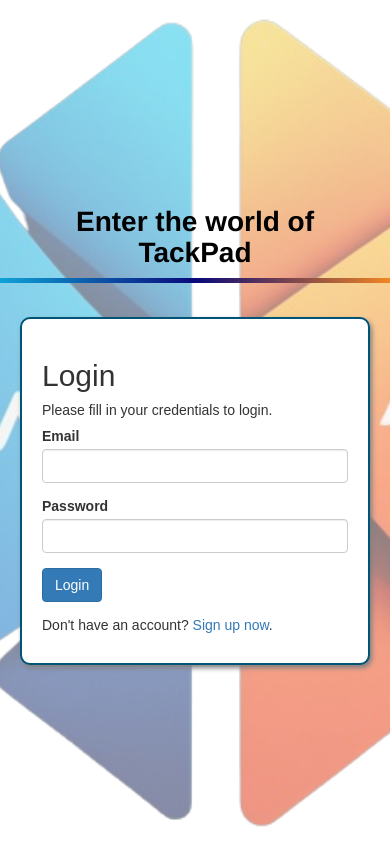
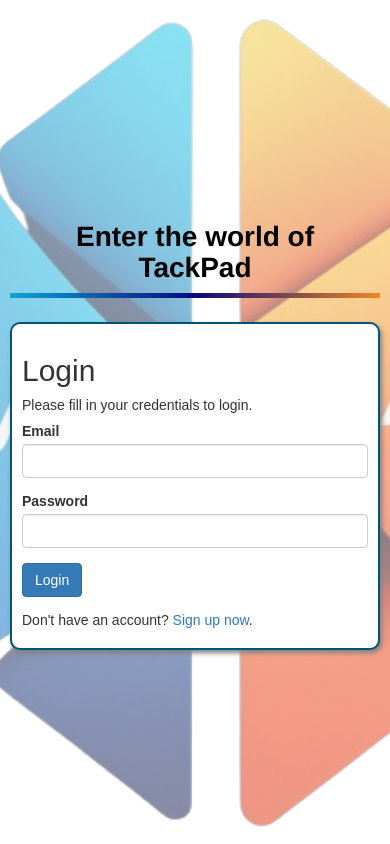
Before and after one commit to olivierluethy/TackPad, a PHP site: page /login in a window 390 px wide. Run offline with PHP 8.4, Linux system fonts and the light colour scheme; data that the repository does not hold is empty; some libraries are stand-ins or nearby versions.

Commit message:
Style adjustments and restructure

```diff
--- a/app/Views/index.view.php
+++ b/app/Views/index.view.php
@@ -8,6 +8,7 @@
     <link rel="stylesheet" type="text/css" href="public/css/nav.css">
     <link rel="shortcut icon" href="assets/favicon.ico">
     <meta name="author" content="Olivier Luethy">
+    <meta name="viewport" content="width=device-width, initial-scale=1.0">
     <link rel="preconnect" href="https://fonts.googleapis.com">
     <link rel="preconnect" href="https://fonts.gstatic.com" crossorigin>
     <link href="https://fonts.googleapis.com/css2?family=Inconsolata:wght@700&display=swap" rel="stylesheet">
--- a/app/Views/login.php
+++ b/app/Views/login.php
@@ -9,6 +9,7 @@
     <script src="https://ajax.googleapis.com/ajax/libs/jquery/1.11.0/jquery.min.js"></script>
     <link rel="shortcut icon" href="assets/favicon.ico">
     <meta name="author" content="Olivier Luethy">
+    <meta name="viewport" content="width=device-width, initial-scale=1.0">
     <link rel="stylesheet" type="text/css" href="public/css/login.css">
 </head>
 
--- a/app/Views/register.view.php
+++ b/app/Views/register.view.php
@@ -8,6 +8,7 @@
     <script src="https://ajax.googleapis.com/ajax/libs/jquery/1.11.0/jquery.min.js"></script>
     <link rel="shortcut icon" href="assets/favicon.ico">
     <meta name="author" content="Olivier Luethy">
+    <meta name="viewport" content="width=device-width, initial-scale=1.0">
     <link rel="stylesheet" type="text/css" href="public/css/login.css">
 </head>
 <body>
--- a/public/css/login.css
+++ b/public/css/login.css
@@ -1,3 +1,4 @@
+/* Default styles */
 body {
   display: flex;
   justify-content: center;
@@ -9,6 +10,7 @@ body {
   position: relative;
   overflow: hidden;
 }
+
 body::after {
   content: "";
   position: absolute;
@@ -22,14 +24,16 @@ body::after {
   opacity: 0.5; /* Adjust the opacity as needed */
   z-index: -1;
 }
-body .title {
+
+.title {
   display: flex;
   flex-direction: column;
   align-items: center;
   text-align: center;
   position: relative;
 }
-body .title h1 {
+
+.title h1 {
   position: relative;
   font-size: 4em;
   color: black;
@@ -37,7 +41,8 @@ body .title h1 {
   padding: 0.5em 1em;
   font-weight: bold;
 }
-body .title h1::after {
+
+.title h1::after {
   content: "";
   position: absolute;
   bottom: 0px; /* Adjust as needed */
@@ -47,7 +52,8 @@ body .title h1::after {
   background: rgb(15, 162, 214);
   background: linear-gradient(90deg, rgb(15, 162, 214) 0%, rgb(9, 9, 121) 50%, rgb(241, 133, 34) 100%);
 }
-body .title h1::before {
+
+.title h1::before {
   content: attr(data-text); /* Use attribute content for original text */
   position: absolute;
   top: 0;
@@ -56,10 +62,12 @@ body .title h1::before {
   overflow: hidden;
   z-index: 1; /* Ensure text is above underline */
 }
-body .title h1:hover::before {
+
+.title h1:hover::before {
   color: white; /* Reveal original text on hover */
 }
-body .title .wrapper {
+
+.title .wrapper {
   text-align: left;
   width: 350px;
   padding: 20px;
@@ -71,12 +79,27 @@ body .title .wrapper {
   margin-top: 20px;
 }
 
-/* Responsive adjustments */
-@media (max-width: 768px) {
-  body .title h1 {
-    font-size: 2em; /* Adjust font size for smaller screens */
+/* Media queries */
+@media (max-width: 829px) {
+  body {
+    flex-direction: column;
+    padding: 10px;
   }
-  body .wrapper {
-    width: 100%;
+  .title h1 {
+    font-size: 2.5em; /* Adjust the font size for mobile */
+    padding: 0.5em; /* Adjust padding for better appearance */
+  }
+  .title .wrapper {
+    width: 100%; /* Make the wrapper full width on mobile */
+    padding: 15px; /* Adjust padding for better appearance */
+    margin-top: 10px; /* Reduce margin for smaller screens */
+  }
+}
+@media (max-width: 480px) {
+  .title h1 {
+    font-size: 2em; /* Further reduce the font size for very small screens */
+  }
+  .title .wrapper {
+    padding: 10px; /* Further adjust padding for smaller screens */
   }
 }/*# sourceMappingURL=login.css.map */
--- a/public/css/login.scss
+++ b/public/css/login.scss
@@ -1,3 +1,4 @@
+/* Default styles */
 body {
     display: flex;
     justify-content: center;
@@ -10,7 +11,9 @@ body {
     animation-direction: alternate;
     position: relative;
     overflow: hidden;
-    &::after{
+}
+
+body::after {
     content: "";
     position: absolute;
     top: 0;
@@ -23,20 +26,25 @@ body {
     opacity: 0.5; /* Adjust the opacity as needed */
     z-index: -1;
 }
+
 .title {
     display: flex;
     flex-direction: column;
     align-items: center;
     text-align: center;
     position: relative;
-        h1{
+}
+
+.title h1 {
     position: relative;
     font-size: 4em;
     color: black;
     margin: 0.5em 0;
     padding: 0.5em 1em;
     font-weight: bold;
-            &::after{
+}
+
+.title h1::after {
     content: '';
     position: absolute;
     bottom: 0px; /* Adjust as needed */
@@ -46,7 +54,8 @@ body {
     background: rgb(15, 162, 214);
     background: linear-gradient(90deg, rgba(15, 162, 214, 1) 0%, rgba(9, 9, 121, 1) 50%, rgba(241, 133, 34, 1) 100%);
 }
-            &::before{
+
+.title h1::before {
     content: attr(data-text); /* Use attribute content for original text */
     position: absolute;
     top: 0;
@@ -55,11 +64,12 @@ body {
     overflow: hidden;
     z-index: 1; /* Ensure text is above underline */
 }
-            &:hover::before{
+
+.title h1:hover::before {
     color: white; /* Reveal original text on hover */
 }
-        }
-        .wrapper {
+
+.title .wrapper {
     text-align: left;
     width: 350px;
     padding: 20px;
@@ -70,18 +80,32 @@ body {
     font: 14px sans-serif;
     margin-top: 20px;
 }
+
+/* Media queries */
+@media (max-width: 829px) {
+    body {
+        flex-direction: column;
+        padding: 10px;
+    }
+
+    .title h1 {
+        font-size: 2.5em; /* Adjust the font size for mobile */
+        padding: 0.5em; /* Adjust padding for better appearance */
+    }
+
+    .title .wrapper {
+        width: 100%; /* Make the wrapper full width on mobile */
+        padding: 15px; /* Adjust padding for better appearance */
+        margin-top: 10px; /* Reduce margin for smaller screens */
     }
 }
-/* Responsive adjustments */
-@media (max-width: 768px) {
-    body {
-        .title{
-            h1{
-                font-size: 2em; /* Adjust font size for smaller screens */
+
+@media (max-width: 480px) {
+    .title h1 {
+        font-size: 2em; /* Further reduce the font size for very small screens */
+    }
+
+    .title .wrapper {
+        padding: 10px; /* Further adjust padding for smaller screens */
     }
 }
-        .wrapper {
-            width: 100%;
-        }
-    }
-}
--- a/public/css/style.scss
+++ b/public/css/style.scss
@@ -202,29 +202,18 @@ body {
       transition-duration: 0.4s;
     }
   }
-  /* The Modal (background) */
   .modal {
     display: none;
-    /* Hidden by default */
     position: fixed;
-    /* Stay in place */
     z-index: 1;
-    /* Sit on top */
     padding-top: 100px;
-    /* Location of the box */
     left: 0;
     top: 0;
     width: 100%;
-    /* Full width */
     height: 100%;
-    /* Full height */
     overflow: auto;
-    /* Enable scroll if needed */
     background-color: rgb(0, 0, 0);
-    /* Fallback color */
     background-color: rgba(0, 0, 0, 0.4);
-    /* Black w/ opacity */
-    /* Modal Content */
     .modal-content {
       position: relative;
       background-color: #fefefe;
@@ -411,66 +400,58 @@ body {
     }
   }
 }
-@media only screen and (max-width: 600px) {
+@media (max-width: 829px) {
   body {
     font-size: 14px;
-  }
-
     .navi {
       font-size: 25px;
       left: 10px;
       top: 5px;
     }
-
     table, th, td {
       width: 100%;
     }
-
-  input[type="checkbox"] {
-    width: 20px;
-    height: 20px;
-  }
-
-  .options {
-    font-size: 18px;
-    padding: 2px;
-    width: 100%;
-  }
-
-  button {
-    padding: 12px 24px;
-    font-size: 14px;
-  }
-
-  form input {
-    width: 80%;
-    height: 40px;
-    font-size: 18px;
-  }
-
-  .hinzufuegen {
-    font-size: 14px;
-    padding: 12px 24px;
-  }
-
-  .modal-content {
-    width: 100%;
-  }
-
-  .modal-body .yesButton,
-  .modal-body .noButton {
-    padding: 12px 24px;
-    font-size: 14px;
-  }
-
-  .modal-footer .hinzufuegen,
-  .modal-footer .verwerfen {
-    padding: 12px 24px;
-    font-size: 14px;
-  }
-
-  .noData button {
-    padding: 12px 24px;
-    font-size: 14px;
+    table {
+      font-size: 1.1rem;
+      tr {
+        td {
+          main {
+            margin-left: -0.5rem;
+            .options{
+              background-color: transparent;
+              button{
+                margin-top: 0.2rem;
+                margin-left: 2.5rem;
+                padding: 4px 4px;
               }
             }
+            table{
+              td, th{
+                padding: 0;
+              }
+              td{
+                input[type="checkbox"]{
+                  width: 40px;
+                  height: 40px;
+                }
+              }
+            }
+            input[type="checkbox"] {
+              width: 40px;
+              height: 40px;
+            }
+          }
+        }
+      }
+    }
+    .modal{
+      width: 100%;
+      .modal-content{
+        width: 50%;
+        .modal-body{
+          padding: 0px;
+        }
+      }
+    }
+  }
+}
```
Also changed, not shown: public/css/style.css (+32 -48 lines), 2 other files. Lines whose indentation alone changed are shown as unchanged.
